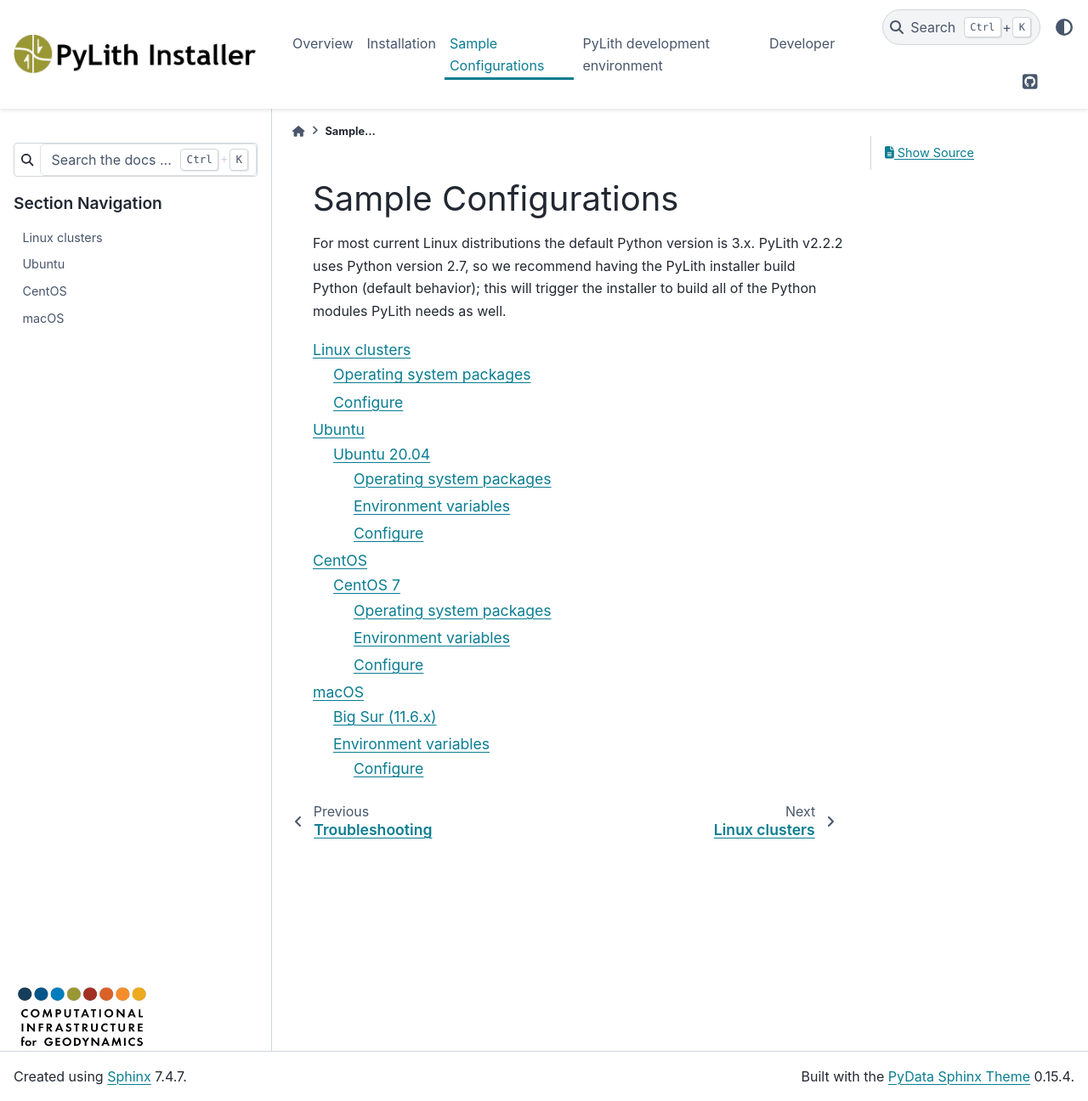
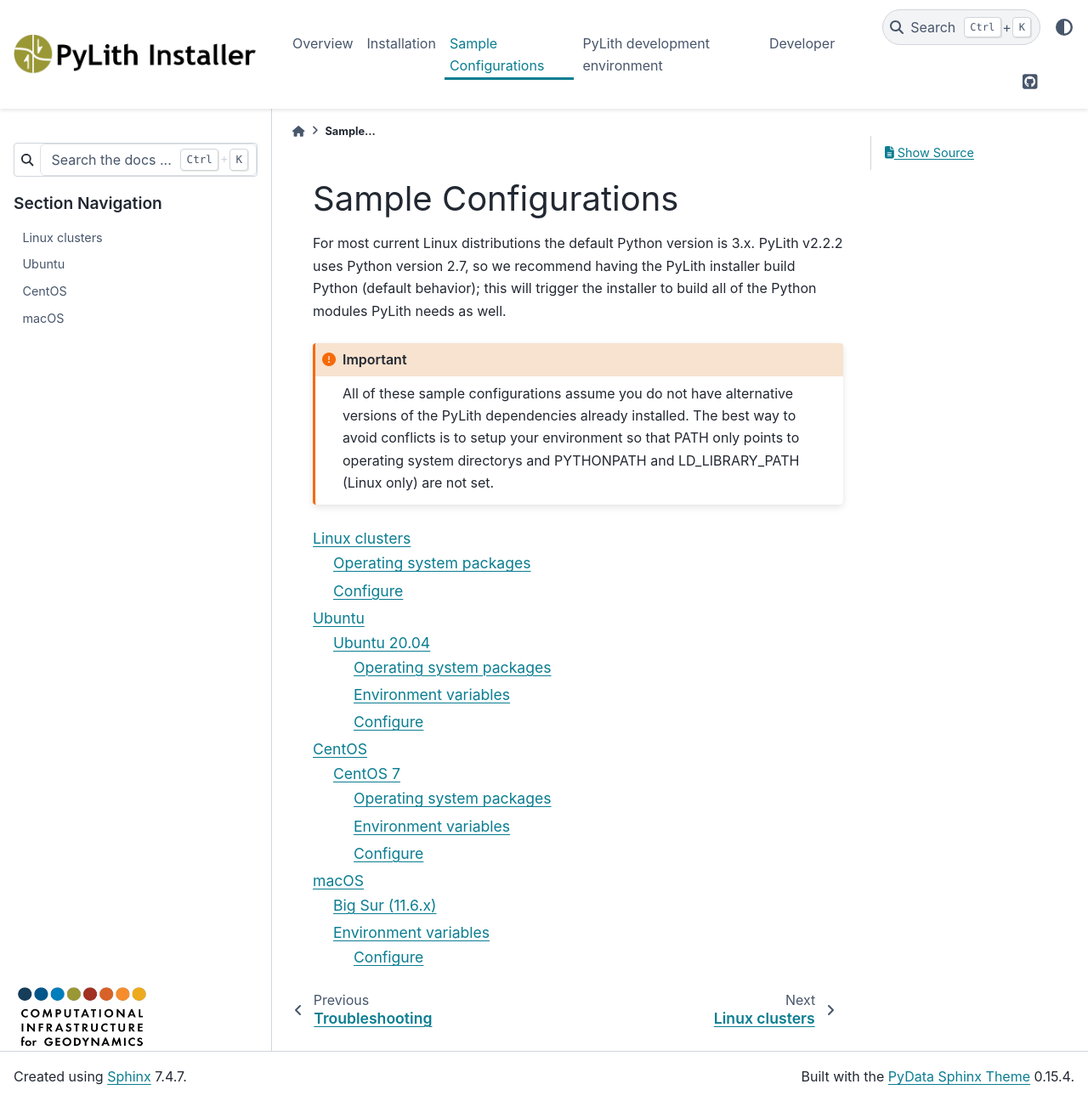
Before and after one commit to geodynamics/pylith_installer, a Sphinx documentation site: the page built from docs/configs/index.md, in a window 1280 px wide and 1296 px high. Shown: the whole window at 85% size. Built offline with Sphinx 7.4.7 and the PyData theme 0.15.4, drawn with Linux system fonts in a browser that asks for light colours.

Commit message:
Documentation updates.

````diff
--- a/docs/configs/index.md
+++ b/docs/configs/index.md
@@ -2,6 +2,11 @@
 
 For most current Linux distributions the default Python version is 3.x.
 PyLith v2.2.2 uses Python version 2.7, so we recommend having the PyLith installer build Python (default behavior); this will trigger the installer to build all of the Python modules PyLith needs as well.
+
+:::{important}
+All of these sample configurations assume you do not have alternative versions of the PyLith dependencies already installed.
+The best way to avoid conflicts is to setup your environment so that PATH only points to operating system directorys and PYTHONPATH and LD_LIBRARY_PATH (Linux only) are not set.
+:::
 
 ```{toctree}
 clusters.md
````
Also changed, not shown: 2 other files.
